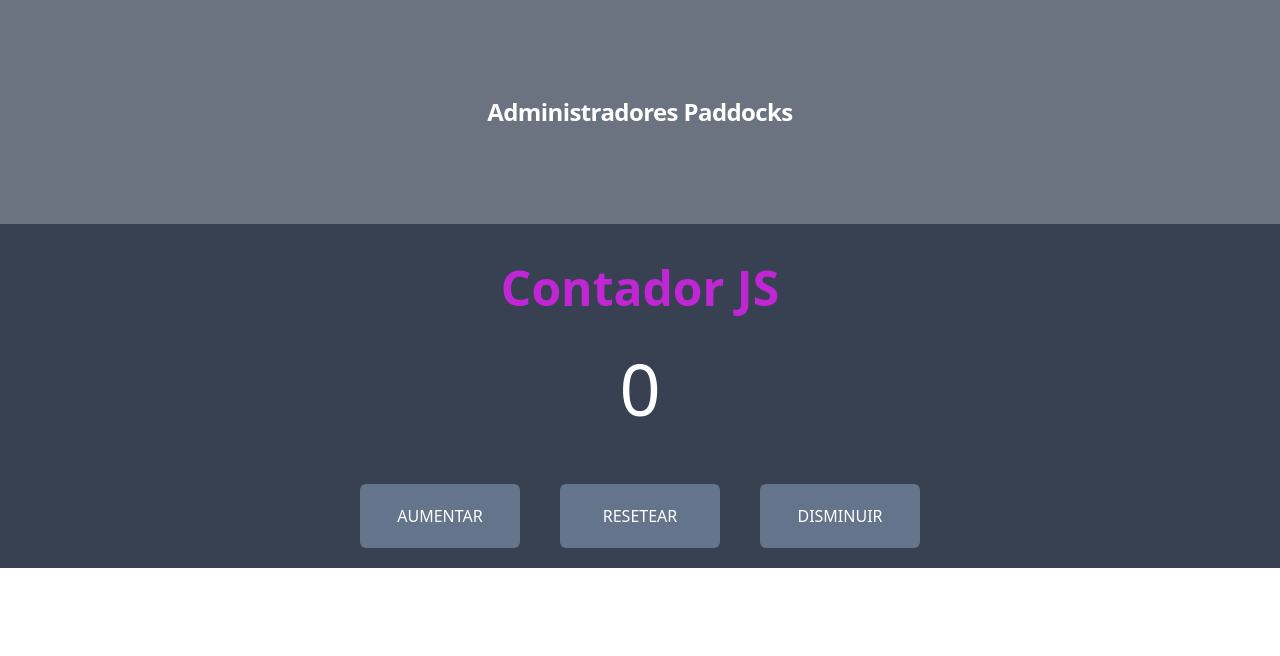
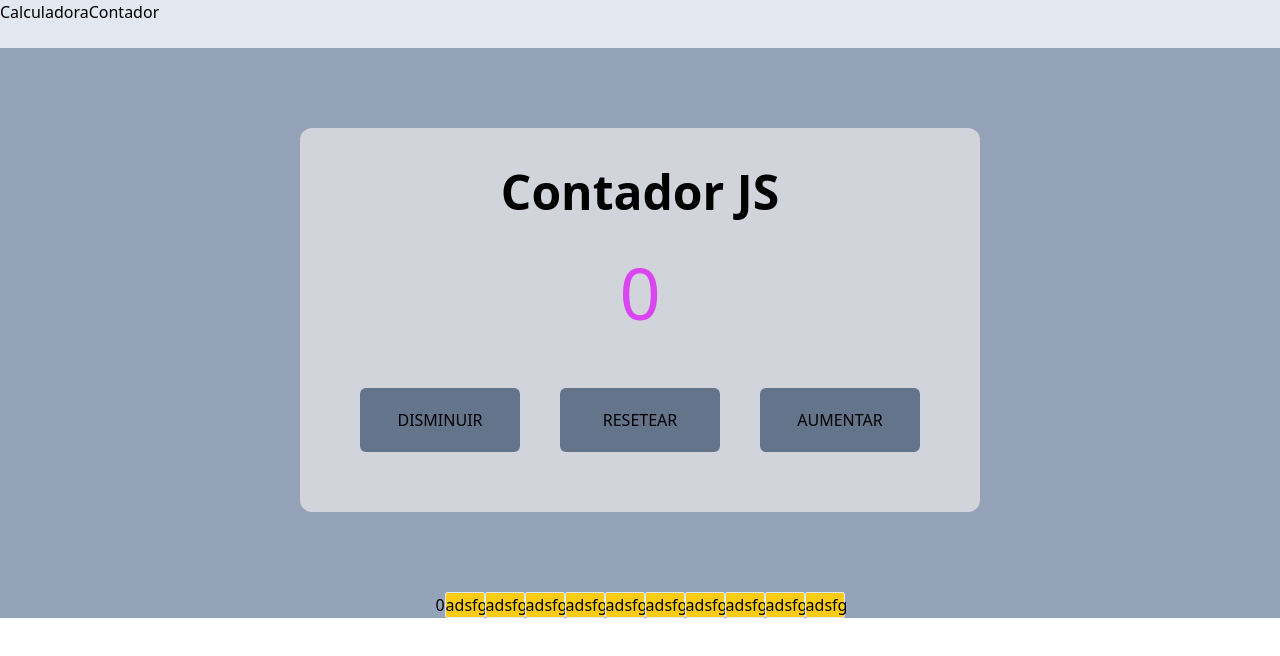
Before and after one commit to LuisCaro92/EjerciciosJavaScript, a React (Create React App) app: page / in a window 1280 px wide. Shown: the top 656 px of the page. Built offline with nearby package versions, Linux system fonts and the light colour scheme.

Commit message:
avnzando con la calculadora

```diff
--- a/src/App.js
+++ b/src/App.js
@@ -1,43 +1,15 @@
 import "./App.css";
-import Contador from "./paddocks/Contador";
-import Paddocks from "./paddocks/Paddocks"
+import Calculadora from "./Ejercisios/Calculadora";
+import Contador from "./Ejercisios/Contador";
 
-
-
+import Nav from "./components/Nav";
 
 function App() {
-  let prefijos = ["wonder", "spider", "ant", "iron"];
-  let hombre = "man";
-  let mujer = "woman";
-
-  let nombresCompletos = prefijos.map(function (prefijo, indice) {
-    return indice == 0 ? prefijo + mujer : prefijo + hombre;
-  });
-
-  console.log(nombresCompletos);
-
-
-  //Funcion de años a Siglos ****************************
-  function YearsCentury(year) {
-    if (typeof year === "string") //typeof me dice tipo de dato es year, si es "string" realizara la sigueinte linea
-      if (year.toString().slice(-2) == "00") return year.toString().slice(0, 2);
-      else return (Math.floor(+year / 100) + 1).toString();
-
-
-    else if (typeof year == "number") return Math.floor((year - 1) / 100) + 1;
-    else return undefined;
-  }
- console.log(YearsCentury("1567"))
-
-
-
-
-
- return (
-    <div className="bg-gray-700 text-white text-center w-xl">
-
-      <Paddocks/>
-      <Contador/>
+  return (
+    <div className="bg-slate-400">
+      <Nav/>
+      <Contador />
+      <Calculadora />
     </div>
   );
 }
--- /dev/null
+++ b/src/Ejercisios/Calculadora.js
@@ -0,0 +1,24 @@
+
+
+
+const Calculadora = () => {
+
+    const numbers =[0,1,2,3,4,5,6,7,8,9]
+
+  return (
+    <div className="flex justify-center">
+      <div className="flex items-center">
+        <div>
+          0
+        </div>
+        <div>
+            {numbers.map((number)=>
+             <button className="btn-b w-10 bg-yellow-400 border rounded-sm ">adsfg</button>)}
+
+        </div>
+      </div>
+    </div>
+  );
+};
+
+export default Calculadora;
--- a/src/paddocks/Contador.js
+++ b/src/Ejercisios/Contador.js
@@ -14,27 +14,35 @@ const Contador = () => {
     return setClick(0);
   };
   return (
-    <div className="container ">
-      <h1 className="text-5xl my-10 font-semibold text-fuchsia-600">
+    <div className="flex justify-center m-20">
+    <div className="container-xl bg-gray-300 flex items-center rounded-xl">
+      <div className=" grid grid-cols-1  ">
+        <div className="mx-auto">
+      <h1 className="text-5xl my-10 font-semibold text-black-600">
         Contador JS
       </h1>
-      <span className="text-7xl my-10">{click}</span>
+      </div>
+      <div className="mx-auto">
+      <span className="text-7xl text-fuchsia-500 my-10 columns-1">{click}</span>
+      </div>
       <div className="m-10">
         <button
           className="bt-b text-center bg-slate-500 border-solid rounded-md w-40 h-15 m-5 p-5 hover:text-fuchsia-400 transition  hover:border-fuchsia-600 cursor-pointer"
-          onClick={buttonAumentar}
+          onClick={buttonDisminuir}
         >
-          AUMENTAR
+          DISMINUIR
         </button>
         <button className="bt-b text-center bg-slate-500 border-solid rounded-md w-40 h-15 m-5 p-5 hover:text-fuchsia-400 transition  hover:border-fuchsia-600 cursor-pointer"
         onClick={buttonResetear}>
           RESETEAR
         </button>
         <button className="bt-b text-center bg-slate-500 border-solid rounded-md w-40 h-15 m-5 p-5 hover:text-fuchsia-400 transition  hover:border-fuchsia-600 cursor-pointer"
-       onClick={buttonDisminuir} >
-          DISMINUIR
+       onClick={buttonAumentar} >
+          AUMENTAR
         </button>
       </div>
+    </div>
+    </div>
     </div>
   );
 };
--- /dev/null
+++ b/src/Ejercisios/Funciones.js
@@ -0,0 +1,35 @@
+
+
+const Funciones= ()=>{
+    let prefijos = ["wonder", "spider", "ant", "iron"];
+    let hombre = "man";
+    let mujer = "woman";
+
+    let nombresCompletos = prefijos.map(function (prefijo, indice) {
+      return indice == 0 ? prefijo + mujer : prefijo + hombre;
+    });
+
+    console.log(nombresCompletos);
+
+
+    //Funcion de años a Siglos ****************************
+    function YearsCentury(year) {
+      if (typeof year === "string") //typeof me dice tipo de dato es year, si es "string" realizara la sigueinte linea
+        if (year.toString().slice(-2) == "00") return year.toString().slice(0, 2);
+        else return (Math.floor(+year / 100) + 1).toString();
+
+
+      else if (typeof year == "number") return Math.floor((year - 1) / 100) + 1;
+      else return undefined;
+    }
+   console.log(YearsCentury("1567"))
+
+
+
+
+    return (
+        <div></div>
+    )
+
+}
+    export default Funciones;
--- /dev/null
+++ b/src/components/Nav.js
@@ -0,0 +1,20 @@
+
+
+const Nav = () =>{
+    return (
+
+            <div className=" bg-slate-200 w-full h-12 text-center">
+
+             <ul className="flex items-center text-center">
+                <li className="text-black ">Calculadora</li>
+                <li className="text-black ">Contador</li>
+                <li className="text-black "></li>
+                <li className="text-black "></li>
+             </ul>
+
+            </div>
+
+    )
+}
+
+export default Nav;
```
Also changed, not shown: src/Ejercisios/Paddocks.js (renamed from src/paddocks/Paddocks.js).
